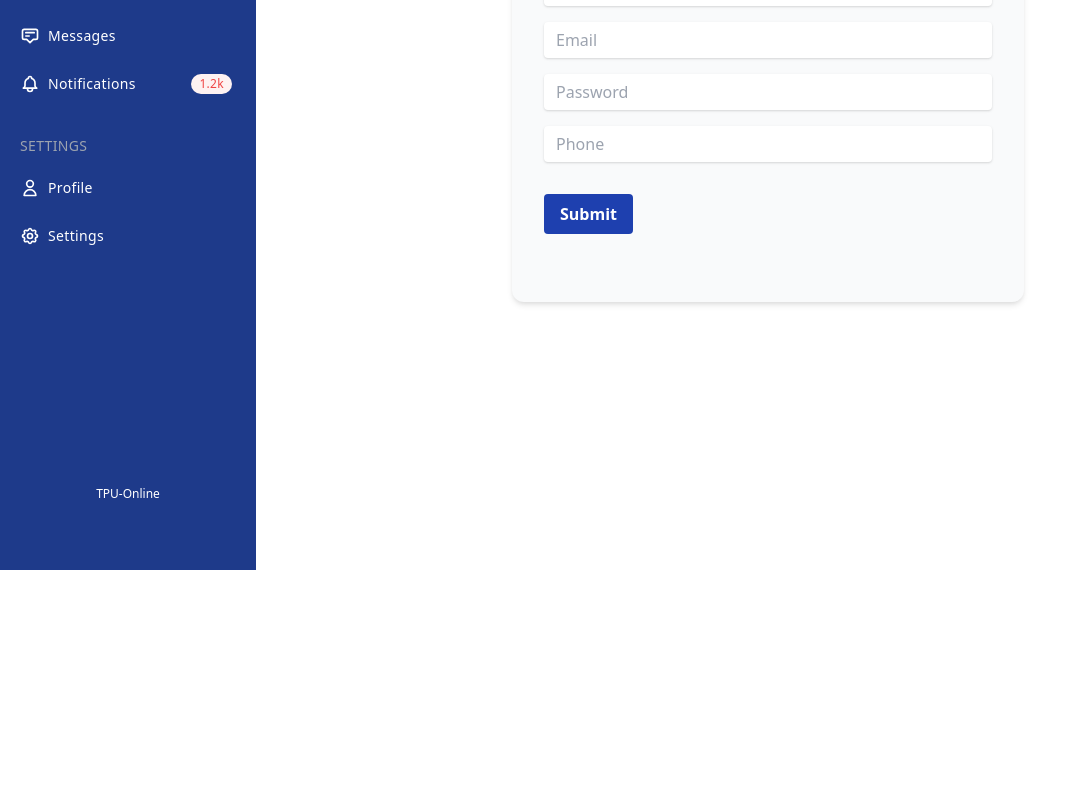
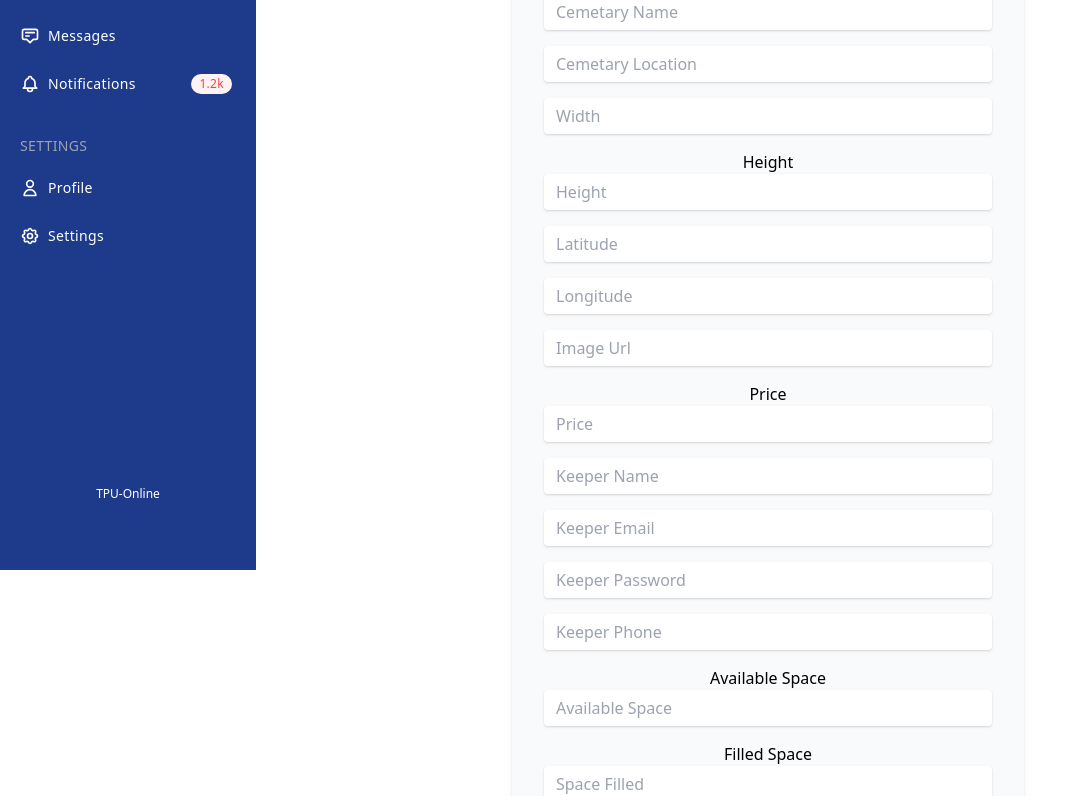
Before and after one commit to mdwikycahyo/find-tpu-final-project, a React (Create React App) app in the folder client/: page /cemetaryKeeper/edit/1 in a window 1280 px wide. Shown: the part 286-1082 px from the top of the page, without its empty margins (0-1087 px from the left). Before the commit the page ends 800 px from the top, so only its background shows below. Built offline with nearby package versions, Linux system fonts and the light colour scheme; no server answers.

Commit message:
put keeper done

```diff
--- a/client/src/pages/AddFormKeeper.jsx
+++ b/client/src/pages/AddFormKeeper.jsx
@@ -1,5 +1,4 @@
 import React from "react";
-import { useState } from "react";
 import { useDispatch } from "react-redux";
 import { useForm } from "react-hook-form";
 import { addKeeper } from "../store/action/actionCreator";
@@ -14,7 +13,7 @@ export default function AddFormKeeper() {
     watch,
     formState: { errors },
   } = useForm();
-  // const onSubmit = (data) => console.log(data);
+
   const onSubmit = (data) => {
     // alert(JSON.stringify(data));
     dispatch(addKeeper(data));
--- a/client/src/pages/EditFormKeeper.jsx
+++ b/client/src/pages/EditFormKeeper.jsx
@@ -1,15 +1,23 @@
 import React from "react";
+import { useState, useEffect } from "react";
+import { useHistory } from "react-router";
+import { useDispatch, useSelector } from "react-redux";
 import { useParams } from "react-router";
-import { useState, useEffect } from "react";
-import { useDispatch, useSelector } from "react-redux";
-import { setLoading, fetchKeeperById } from "../store/action/actionCreator";
-// import Loading from "./Loading";
+import { useForm } from "react-hook-form";
+import {
+  setLoading,
+  fetchKeeperById,
+  editCemetary,
+} from "../store/action/actionCreator";
+import Swal from "sweetalert2";
 
 export default function EditFormKeeper() {
   const dispatch = useDispatch();
+  const history = useHistory();
 
   let { id } = useParams();
   console.log(id);
+
   useEffect(() => {
     dispatch(setLoading(true));
     dispatch(fetchKeeperById(id));
@@ -18,27 +26,35 @@ export default function EditFormKeeper() {
   const initData = useSelector((state) => state.keeperReducer.keeper);
   console.log(initData, "<<data di form");
 
-  const [keeper, setKeeper] = useState({
-    name: initData.keeperName,
-    email: initData.keeperEmail,
-    password: initData.keeperPassword,
-    phone: initData.keeperPhone,
+  const [cemetary, setCemetary] = useState({
+    cemetaryName: initData.cemetaryName,
+    cemetaryLocation: initData.cemetaryLocation,
+    width: initData.width,
+    height: initData.height,
+    latitude: initData.latitude,
+    longitude: initData.longitude,
+    image_url: initData.image_url,
+    price: initData.price,
+    keeperName: initData.keeperName,
+    keeperEmail: initData.keeperEmail,
+    keeperPassword: initData.keeperPassword,
+    keeperPhone: initData.keeperPhone,
+    spaceLeft: initData.spaceLeft,
+    spaceFilled: initData.spaceFilled,
+    facilities: initData.facilities,
   });
 
-  // const [editInput, setEdit] = useState({
-  //   name: "",
-  //   email: "",
-  //   password: "",
-  //   phone: "",
-  // });
-
   const editChange = (event) => {
-    setKeeper({ ...keeper, [event.target.name]: event.target.value });
+    setCemetary({ ...cemetary, [event.target.name]: event.target.value });
   };
 
-  const editSubmit = (event) => {
-    event.preventDefault();
-    // console.log(editInput);
+  const { register, handleSubmit } = useForm();
+
+  const onSubmit = (data) => {
+    // alert(JSON.stringify(data));
+    dispatch(editCemetary(data, id));
+    Swal.fire("this item has been edit");
+    history.push("/cemetaryKeeper");
   };
 
   return (
@@ -47,43 +63,148 @@ export default function EditFormKeeper() {
       <div className="pt-11">
         <div className="max-w-lg max-w-xs bg-gray-50 shadow-md rounded-lg mx-auto text-center py-12 mt-4 rounded-xl">
           <h1 className=" text-gray-800 text-center font-extrabold -mt-3 text-3xl">
-            Cemetary Keeper Form
+            Cemetary Edit Form
           </h1>
           <div className="container py-5 max-w-md mx-auto">
-            <form onSubmit={editSubmit}>
+            <form onSubmit={handleSubmit(onSubmit)}>
+              <label>Cemetary Name</label>
               <input
                 type="text"
-                placeholder="Name"
-                name="name"
-                // defaultValue={initData.keeperName}
+                placeholder="Cemetary Name"
+                name="cemetaryName"
                 className="shadow appearance-none  rounded w-full py-2 px-3 mb-4 text-gray-700 leading-tight focus:outline-none focus:shadow-outline"
-                value={keeper.name}
-                onChange={editChange}
+                defaultValue={cemetary.cemetaryName}
+                {...register("cemetaryName", { required: true })}
               />
 
               <input
-                type="email"
-                placeholder="Email"
-                name="email"
+                type="text"
+                placeholder="Cemetary Location"
+                name="cemetaryLocation"
                 className="shadow appearance-none  rounded w-full py-2 px-3 mb-4 text-gray-700 leading-tight focus:outline-none focus:shadow-outline"
-                value={keeper.email}
-                onChange={editChange}
+                defaultValue={cemetary.cemetaryLocation}
+                {...register("cemetaryLocation", { required: true })}
               />
+
+              <input
+                type="number"
+                placeholder="Width"
+                name="width"
+                className="shadow appearance-none  rounded w-full py-2 px-3 mb-4 text-gray-700 leading-tight focus:outline-none focus:shadow-outline"
+                defaultValue={cemetary.width}
+                {...register("width", { required: true })}
+              />
+
+              <label>Height</label>
+              <input
+                type="number"
+                placeholder="Height"
+                name="height"
+                className="shadow appearance-none  rounded w-full py-2 px-3 mb-4 text-gray-700 leading-tight focus:outline-none focus:shadow-outline"
+                defaultValue={cemetary.height}
+                {...register("height", { required: true })}
+              />
+
               <input
                 type="text"
-                placeholder="Password"
-                name="password"
+                placeholder="Latitude"
+                name="latitude"
                 className="shadow appearance-none  rounded w-full py-2 px-3 mb-4 text-gray-700 leading-tight focus:outline-none focus:shadow-outline"
-                value={keeper.password}
-                onChange={editChange}
+                defaultValue={cemetary.latitude}
+                {...register("latitude", { required: true })}
               />
+
               <input
                 type="text"
-                placeholder="Phone"
-                name="phone"
+                placeholder="Longitude"
+                name="longitude"
                 className="shadow appearance-none  rounded w-full py-2 px-3 mb-4 text-gray-700 leading-tight focus:outline-none focus:shadow-outline"
-                value={keeper.phone}
-                onChange={editChange}
+                defaultValue={cemetary.longitude}
+                {...register("longitude", { required: true })}
+              />
+
+              <input
+                type="text"
+                placeholder="Image Url"
+                name="image_url"
+                className="shadow appearance-none  rounded w-full py-2 px-3 mb-4 text-gray-700 leading-tight focus:outline-none focus:shadow-outline"
+                defaultValue={cemetary.image_url}
+                {...register("image_url", { required: true })}
+              />
+
+              <label>Price</label>
+              <input
+                type="number"
+                placeholder="Price"
+                name="price"
+                className="shadow appearance-none  rounded w-full py-2 px-3 mb-4 text-gray-700 leading-tight focus:outline-none focus:shadow-outline"
+                defaultValue={cemetary.price}
+                {...register("price", { required: true })}
+              />
+
+              <input
+                type="text"
+                placeholder="Keeper Name"
+                name="keeperName"
+                className="shadow appearance-none  rounded w-full py-2 px-3 mb-4 text-gray-700 leading-tight focus:outline-none focus:shadow-outline"
+                defaultValue={cemetary.keeperName}
+                {...register("keeperName", { required: true })}
+              />
+
+              <input
+                type="text"
+                placeholder="Keeper Email"
+                name="keeperEmail"
+                className="shadow appearance-none  rounded w-full py-2 px-3 mb-4 text-gray-700 leading-tight focus:outline-none focus:shadow-outline"
+                defaultValue={cemetary.keeperEmail}
+                {...register("keeperEmail", { required: true })}
+              />
+
+              <input
+                type="text"
+                placeholder="Keeper Password"
+                name="keeperPassword"
+                className="shadow appearance-none  rounded w-full py-2 px-3 mb-4 text-gray-700 leading-tight focus:outline-none focus:shadow-outline"
+                defaultValue={cemetary.keeperPassword}
+                {...register("keeperPassword", { required: true })}
+              />
+
+              <input
+                type="text"
+                placeholder="Keeper Phone"
+                name="keeperPhone"
+                className="shadow appearance-none  rounded w-full py-2 px-3 mb-4 text-gray-700 leading-tight focus:outline-none focus:shadow-outline"
+                defaultValue={cemetary.keeperPhone}
+                {...register("keeperPhone", { required: true })}
+              />
+
+              <label>Available Space</label>
+              <input
+                type="number"
+                placeholder="Available Space"
+                name="spaceLeft"
+                className="shadow appearance-none  rounded w-full py-2 px-3 mb-4 text-gray-700 leading-tight focus:outline-none focus:shadow-outline"
+                defaultValue={cemetary.spaceLeft}
+                {...register("spaceLeft", { required: true })}
+              />
+
+              <label>Filled Space</label>
+              <input
+                type="number"
+                placeholder="Space Filled"
+                name="spaceFilled"
+                className="shadow appearance-none  rounded w-full py-2 px-3 mb-4 text-gray-700 leading-tight focus:outline-none focus:shadow-outline"
+                defaultValue={cemetary.spaceFilled}
+                {...register("spaceFilled", { required: true })}
+              />
+
+              <input
+                type="text"
+                placeholder="Facilities"
+                name="facilities"
+                className="shadow appearance-none  rounded w-full py-2 px-3 mb-4 text-gray-700 leading-tight focus:outline-none focus:shadow-outline"
+                defaultValue={cemetary.facilities}
+                {...register("facilities", { required: true })}
               />
               <div className="flex items-center justify-between">
                 <button
--- a/client/src/pages/EditTransactionStatus.jsx
+++ b/client/src/pages/EditTransactionStatus.jsx
@@ -9,7 +9,7 @@ export default function EditTransactionStatus({ payload, setModal }) {
   // console.log(payload);
   const { register, handleSubmit } = useForm();
   const onSubmit = (data) => {
-    alert(JSON.stringify(data));
+    // alert(JSON.stringify(data));
     dispatch(editStatus(data));
     Swal.fire("status transaction has been changed");
   };
```
Also changed, not shown: client/src/store/action/actionCreator.js (+42 -0 lines).
